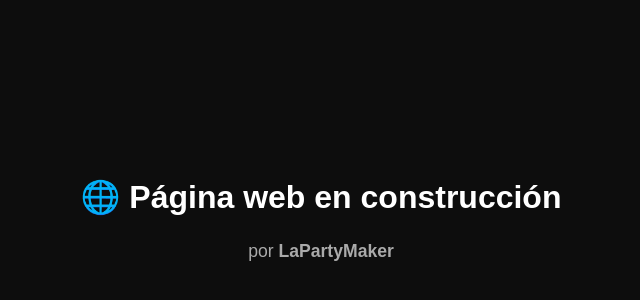
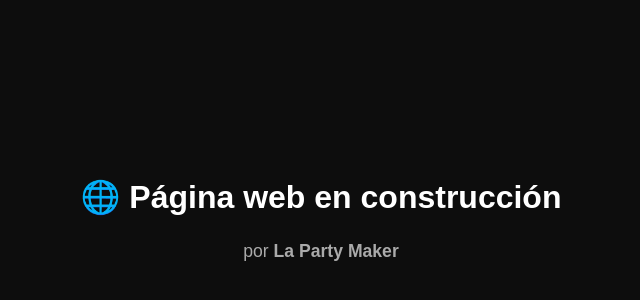
Before and after one commit to TutoVilla/SettleParty, a plain HTML site: page index.html in a window 1280 px wide. Shown: the part 182-482 px from the top of the page, 319-959 px from the left. Drawn offline with Linux system fonts and the light colour scheme.

Commit message:
nuevo update

```diff
--- a/index.html
+++ b/index.html
@@ -28,7 +28,7 @@
 </head>
 <body>
   <h1>🌐 Página web en construcción</h1>
-  <p>por <strong>LaPartyMaker</strong></p>
+  <p>por <strong>La Party Maker </strong></p>
 </body>
 </html>
   <!--  -->
```
